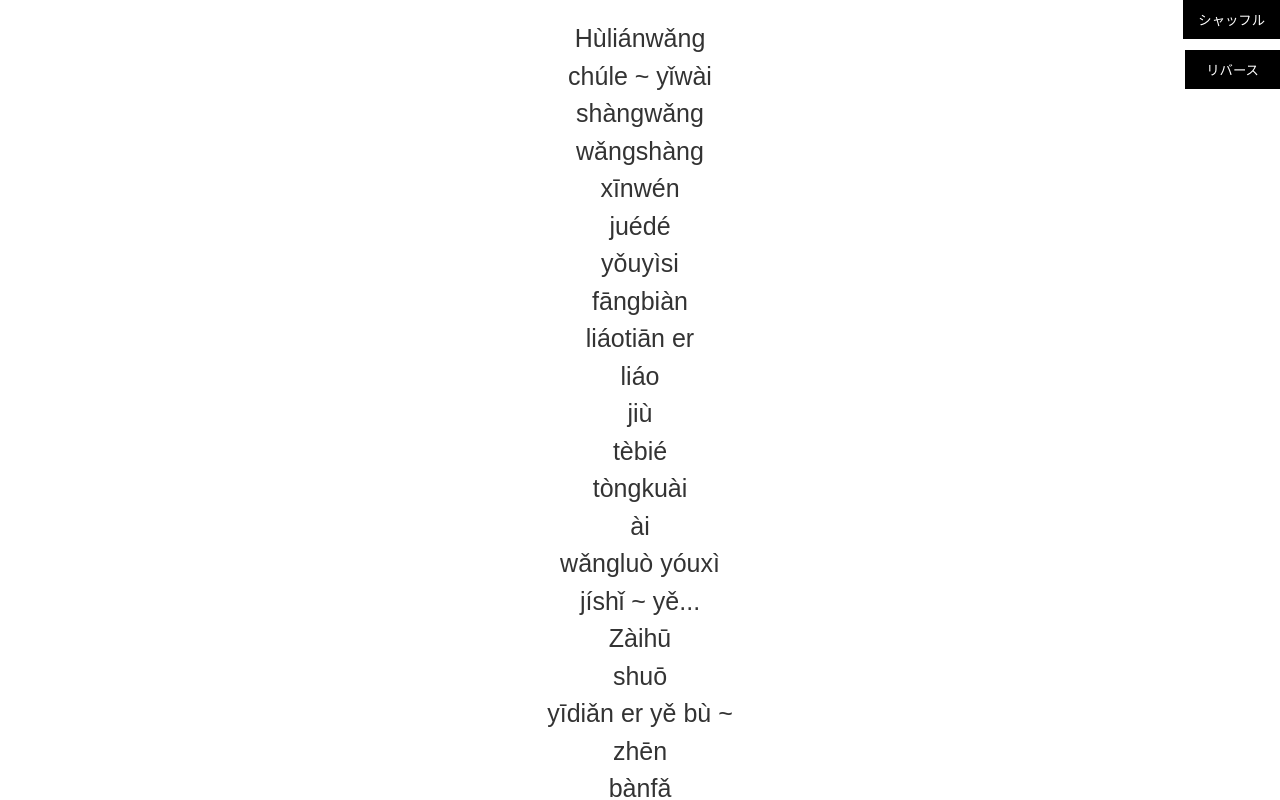
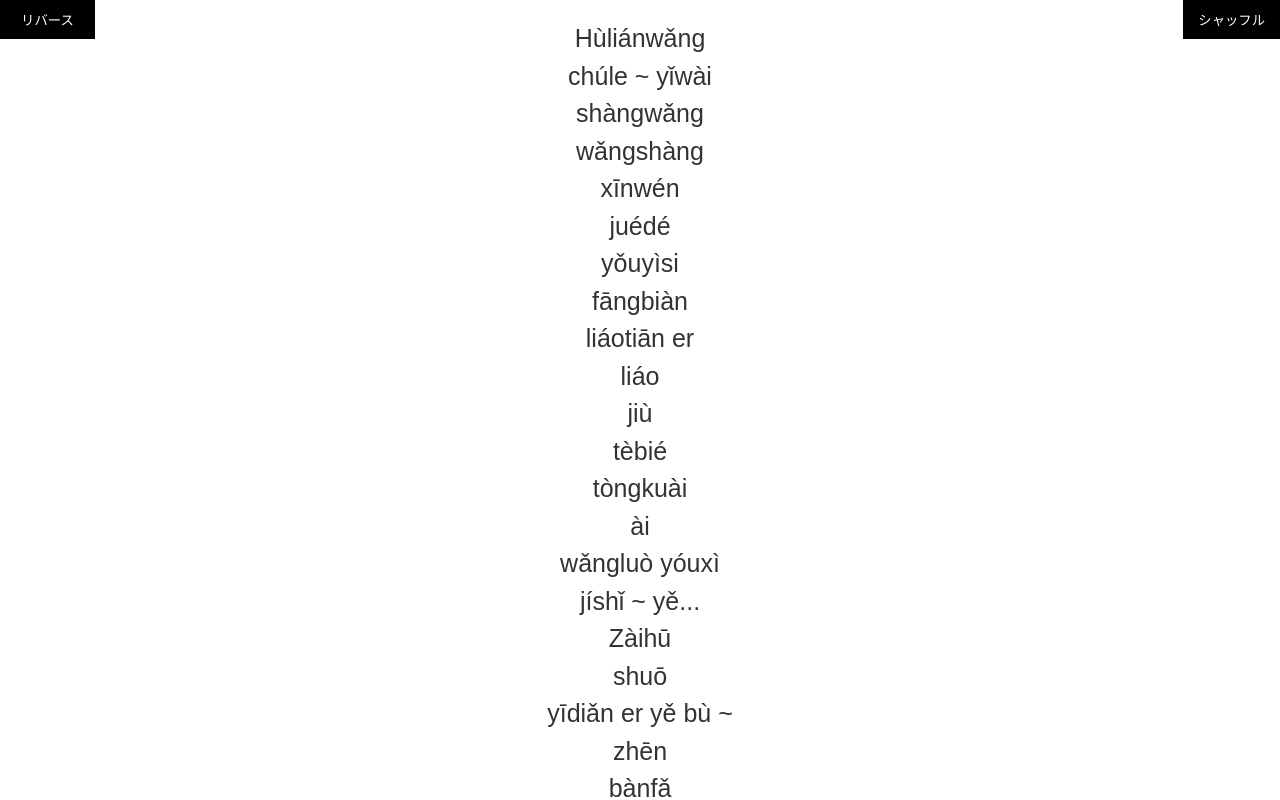
Before and after one commit to kandalog/next-chinese-word, a Next.js app: page / in a window 1280 px wide. Shown: the top 800 px of the page. Built offline with nearby package versions, Linux system fonts and the light colour scheme.

Commit message:
scss修正

```diff
--- a/styles/Home.module.scss
+++ b/styles/Home.module.scss
@@ -42,13 +42,14 @@
   color: #fff;
   padding: 10px 15px;
   cursor: pointer;
+  min-width: 94.79px;
 }
 
 .reverse {
   position: absolute;
   min-width: 94.79px;
-  top: 50px;
-  right: 0px;
+  top: 0px;
+  left: 0px;
   border: none;
   background-color: #000;
   color: #fff;
```
